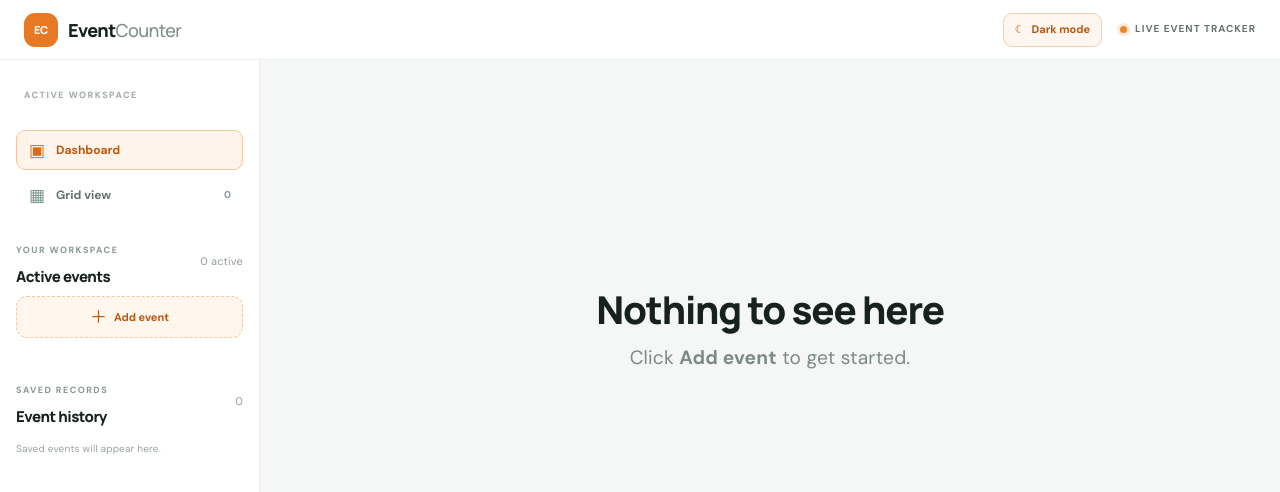
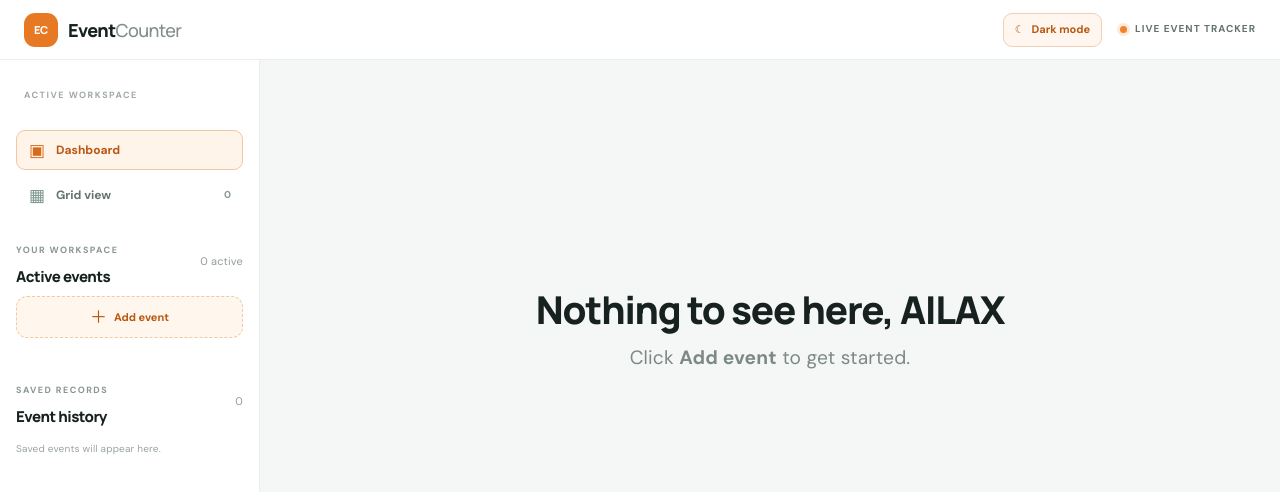
Before and after one commit to choMatt/EventCounter, a React (Vite) app: page / in a window 1280 px wide. Shown: the top 492 px of the page. Built offline with nearby package versions, Linux system fonts and the light colour scheme.

Commit message:
Personalize empty states with AILAX greeting

```diff
--- a/src/App.jsx
+++ b/src/App.jsx
@@ -175,7 +175,7 @@ export default function App() {
           <div className="create-event-actions"><button className="primary-button" type="submit">Start event</button><button className="secondary-button" type="button" onClick={() => setShowCreateForm(false)}>Cancel</button></div>
         </form>
       </section> : viewMode === 'grid' ? <section className="events-grid-view">
-        {events.length === 0 ? <div className="empty-active-state"><h2>Nothing to see here</h2><p>Click <strong>Add event</strong> to get started.</p></div> : <div className="active-event-grid">
+        {events.length === 0 ? <div className="empty-active-state"><h2>Nothing to see here, AILAX</h2><p>Click <strong>Add event</strong> to get started.</p></div> : <div className="active-event-grid">
           {events.map(item => {
             const itemTotal = eventTotal(item)
             const itemCapacity = Math.max(0, Number(item.capacity) || 0)
@@ -192,7 +192,7 @@ export default function App() {
             </article>
           })}
         </div>}
-      </section> : !event ? <section className="empty-active-state"><h2>Nothing to see here</h2><p>Click <strong>Add event</strong> to get started.</p></section> : <>
+      </section> : !event ? <section className="empty-active-state"><h2>Nothing to see here, AILAX</h2><p>Click <strong>Add event</strong> to get started.</p></section> : <>
       <header className="dashboard-event-heading"><p className="eyebrow">ACTIVE EVENT</p><h1>{event.venue || 'Untitled event'}</h1><p>{formatTime(event.time)} <span>·</span> {capacity.toLocaleString()} capacity</p></header>
       <div className="dashboard-grid">
       <div className="dashboard-left">
```
